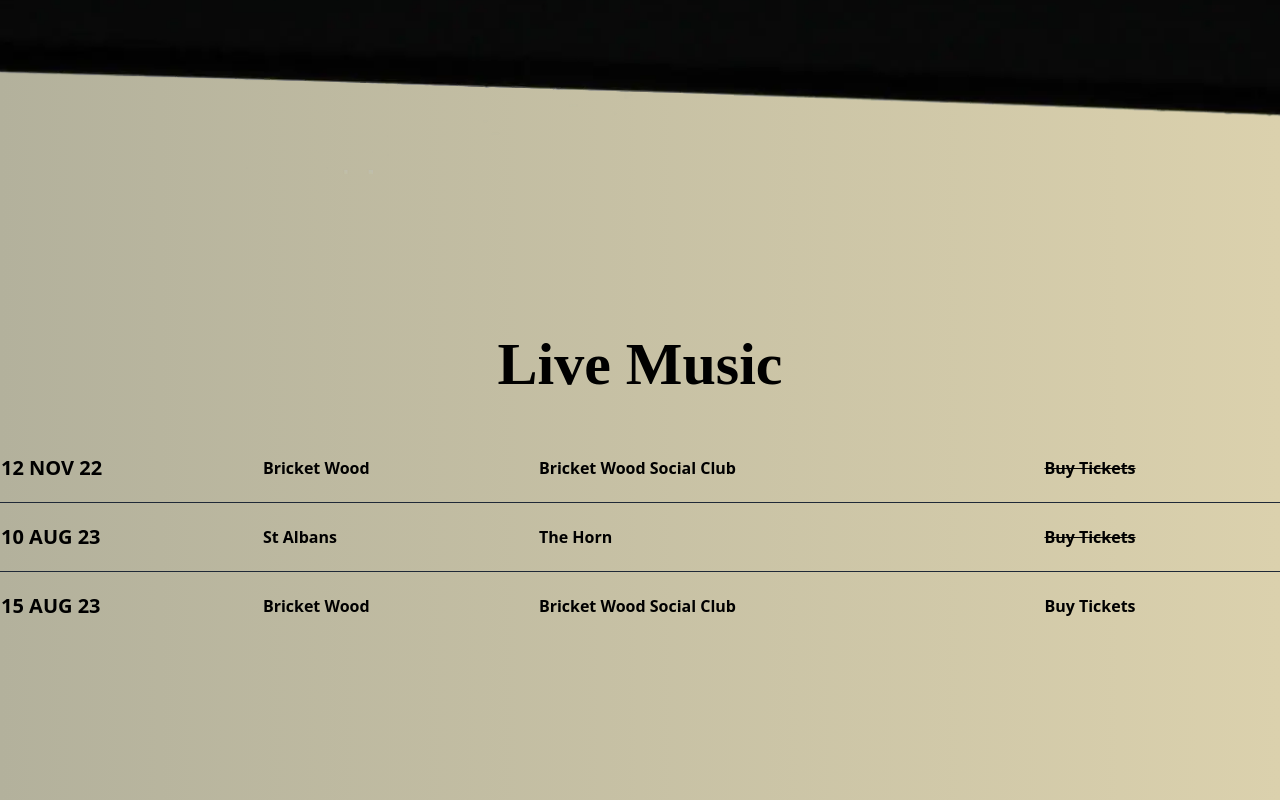
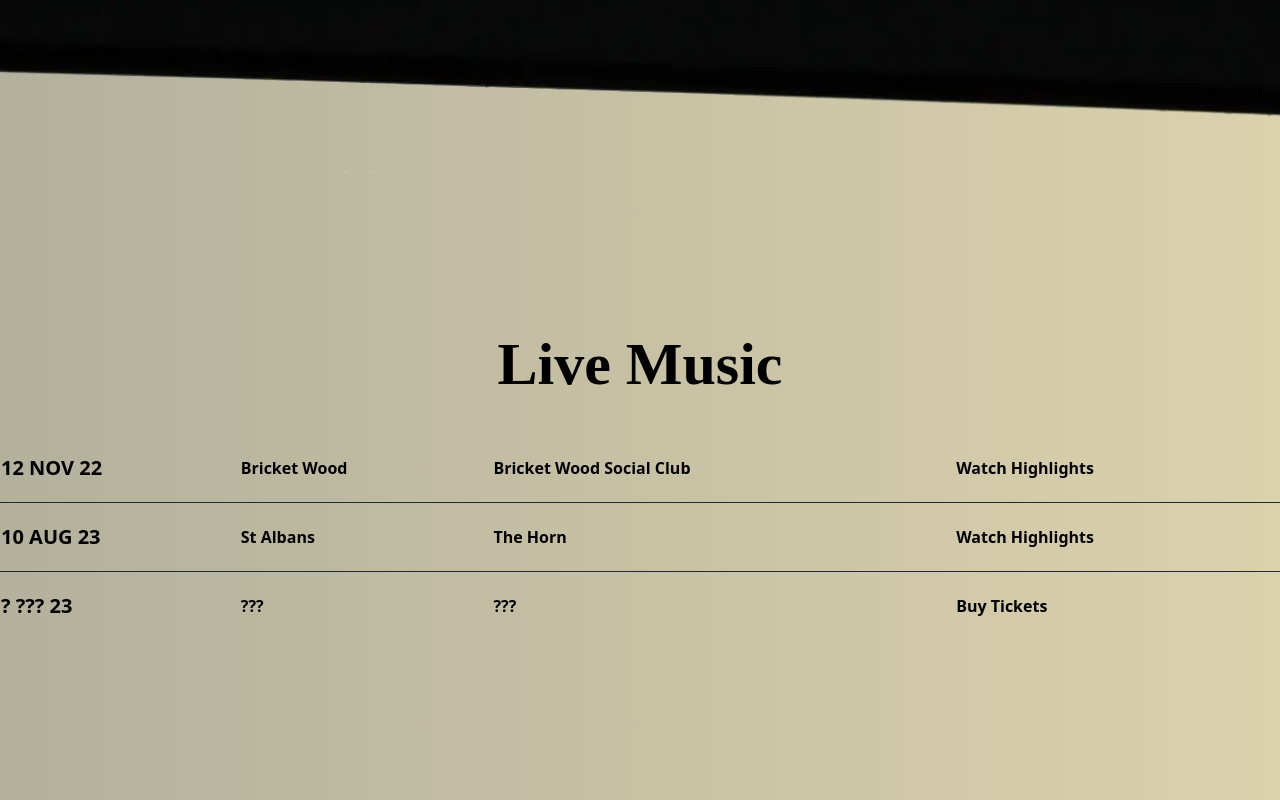
Before and after one commit to carter-0/TheProspect, a Next.js app: page / in a window 1280 px wide. Shown: the part 802-1602 px from the top of the page. Built offline with nearby package versions, Linux system fonts and the light colour scheme; a web font is replaced by a local one.

Commit message:
fix: update live music section to be accurate.

```diff
--- a/pages/index.tsx
+++ b/pages/index.tsx
@@ -35,20 +35,20 @@ export default function Home() {
                                     <td className={"font-bold py-5 text-xl"}>12 NOV 22</td>
                                     <td className={"font-semibold"}>Bricket Wood</td>
                                     <td className={"font-semibold"}>Bricket Wood Social Club</td>
-                                    <td className={"font-semibold cursor-not-allowed"}><s>Buy Tickets</s></td>
+                                    <td className={"font-semibold"}><Link target={"_blank"} href={"https://www.youtube.com/playlist?list=PLmnFu-RulYvwwc6xjghOVoOTJf8g1PGDA"}>Watch Highlights</Link></td>
                                 </tr>
 
                                 <tr className={"border-b py-5 px-2 border-gray-800 sm:flex-row"}>
                                     <td className={"font-bold py-5 text-xl"}>10 AUG 23</td>
                                     <td className={"font-semibold"}>St Albans</td>
                                     <td className={"font-semibold"}>The Horn</td>
-                                    <td className={"font-semibold cursor-not-allowed"}><s>Buy Tickets</s></td>
+                                    <td className={"font-semibold"}><Link target={"_blank"} href={"https://www.youtube.com/watch?v=-SFfhZLnXIA"}>Watch Highlights</Link></td>
                                 </tr>
 
                                 <tr className={"py-5 px-2 sm:flex-row"}>
-                                    <td className={"font-bold py-5 text-xl"}>15 AUG 23</td>
-                                    <td className={"font-semibold"}>Bricket Wood</td>
-                                    <td className={"font-semibold"}>Bricket Wood Social Club</td>
+                                    <td className={"font-bold py-5 text-xl"}>? ??? 23</td>
+                                    <td className={"font-semibold"}>???</td>
+                                    <td className={"font-semibold"}>???</td>
                                     <td className={"font-semibold"}><Link target={"_blank"} href={"https://linktr.ee/the_prospect"}>Buy Tickets</Link></td>
                                 </tr>
                             </tbody>
@@ -59,20 +59,20 @@ export default function Home() {
                                 <h3 className={"font-bold py-5 text-xl"}>12 NOV 22</h3>
                                 <h3 className={"font-semibold"}>Bricket Wood</h3>
                                 <h3 className={"font-semibold"}>Bricket Wood Social Club</h3>
-                                <h3 className={"font-semibold cursor-not-allowed"}><s>Buy Tickets</s></h3>
+                                <h3 className={"font-semibold"}><Link target={"_blank"} href={"https://www.youtube.com/playlist?list=PLmnFu-RulYvwwc6xjghOVoOTJf8g1PGDA"}>Watch Highlights</Link></h3>
                             </div>
 
                             <div className={"border-b w-[300px] py-5 px-2 border-gray-800 sm:flex-row"}>
                                 <h3 className={"font-bold py-5 text-xl"}>10 AUG 23</h3>
                                 <h3 className={"font-semibold"}>St Albans</h3>
                                 <h3 className={"font-semibold"}>The Horn</h3>
-                                <h3 className={"font-semibold cursor-not-allowed"}><s>Buy Tickets</s></h3>
+                                <h3 className={"font-semibold"}><Link target={"_blank"} href={"https://www.youtube.com/watch?v=-SFfhZLnXIA"}>Watch Highlights</Link></h3>
                             </div>
 
                             <div className={"py-5 w-[300px] px-2 sm:flex-row"}>
-                                <h3 className={"font-bold py-5 text-xl"}>15 AUG 23</h3>
-                                <h3 className={"font-semibold"}>Bricket Wood</h3>
-                                <h3 className={"font-semibold"}>Bricket Wood Social Club</h3>
+                                <h3 className={"font-bold py-5 text-xl"}>?? ??? ??</h3>
+                                <h3 className={"font-semibold"}>???</h3>
+                                <h3 className={"font-semibold"}>???</h3>
                                 <h3 className={"font-semibold"}><Link target={"_blank"} href={"https://linktr.ee/the_prospect"}>Buy Tickets</Link></h3>
                             </div>
                         </div>
```
